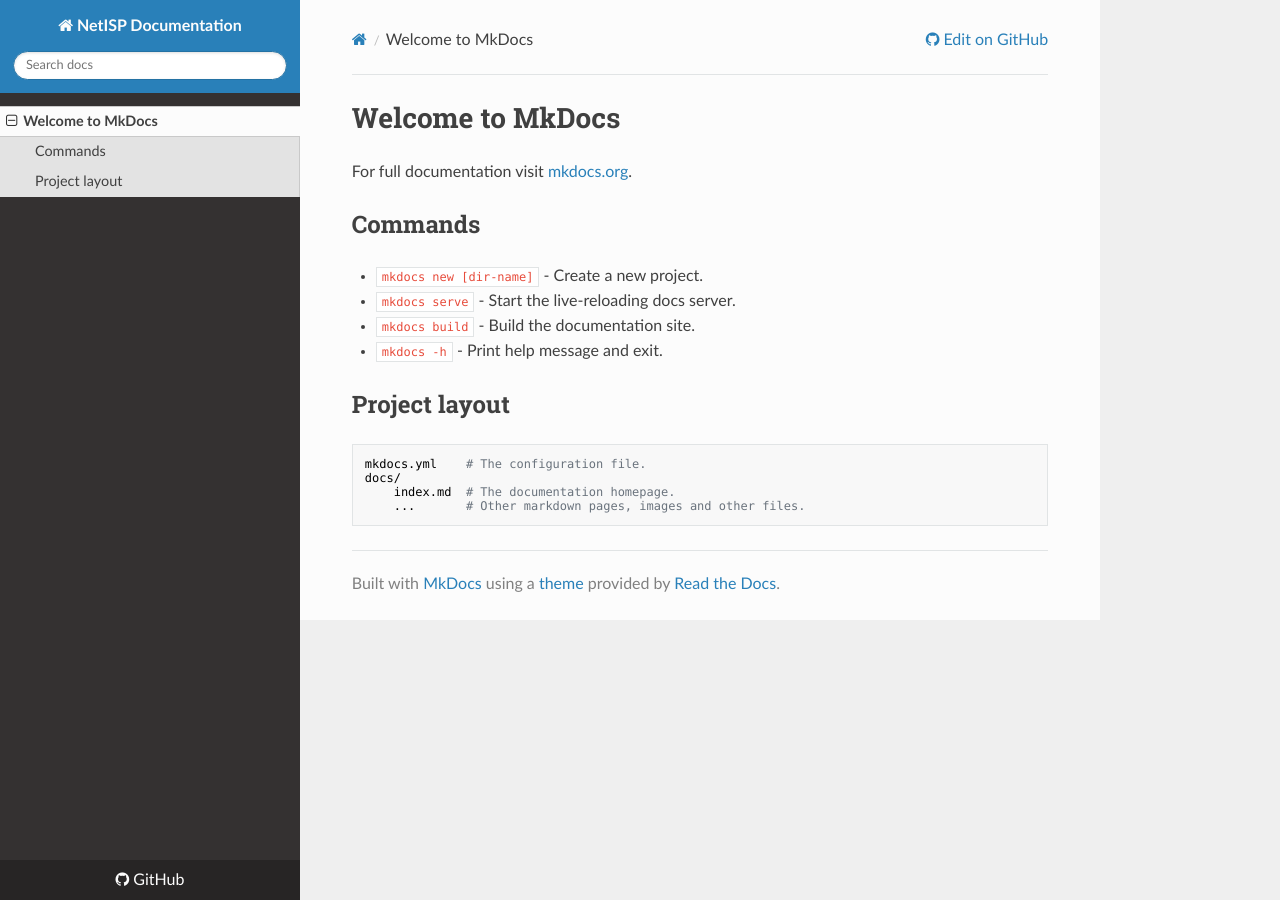
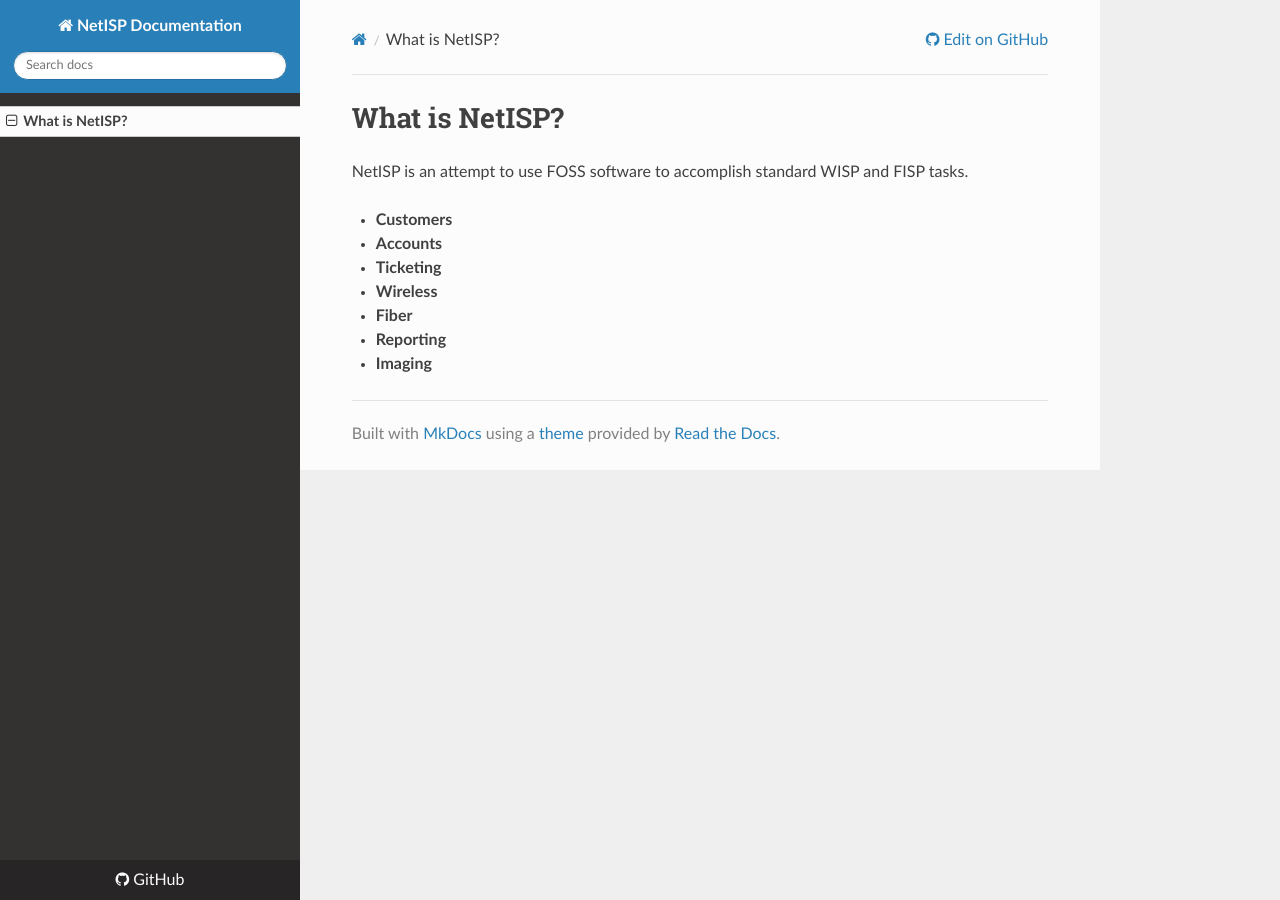
Before and after one commit to MajesticFalcon/netbox-plugin-netisp, an MkDocs documentation site: the page built from docs/index.md, in a window 1280 px wide. Built offline with MkDocs 1.6.1, drawn with Linux system fonts in a browser that asks for light colours; nearby versions of some CDN libraries.

Commit message:
update doc index

```diff
--- a/docs/index.md
+++ b/docs/index.md
@@ -1,17 +1,11 @@
-# Welcome to MkDocs
+# What is NetISP?
 
-For full documentation visit [mkdocs.org](https://www.mkdocs.org).
+NetISP is an attempt to use FOSS software to accomplish standard WISP and FISP tasks.
 
-## Commands
-
-* `mkdocs new [dir-name]` - Create a new project.
-* `mkdocs serve` - Start the live-reloading docs server.
-* `mkdocs build` - Build the documentation site.
-* `mkdocs -h` - Print help message and exit.
-
-## Project layout
-
-    mkdocs.yml    # The configuration file.
-    docs/
-        index.md  # The documentation homepage.
-        ...       # Other markdown pages, images and other files.
+* **Customers**
+* **Accounts**
+* **Ticketing**
+* **Wireless**
+* **Fiber**
+* **Reporting**
+* **Imaging**
```
